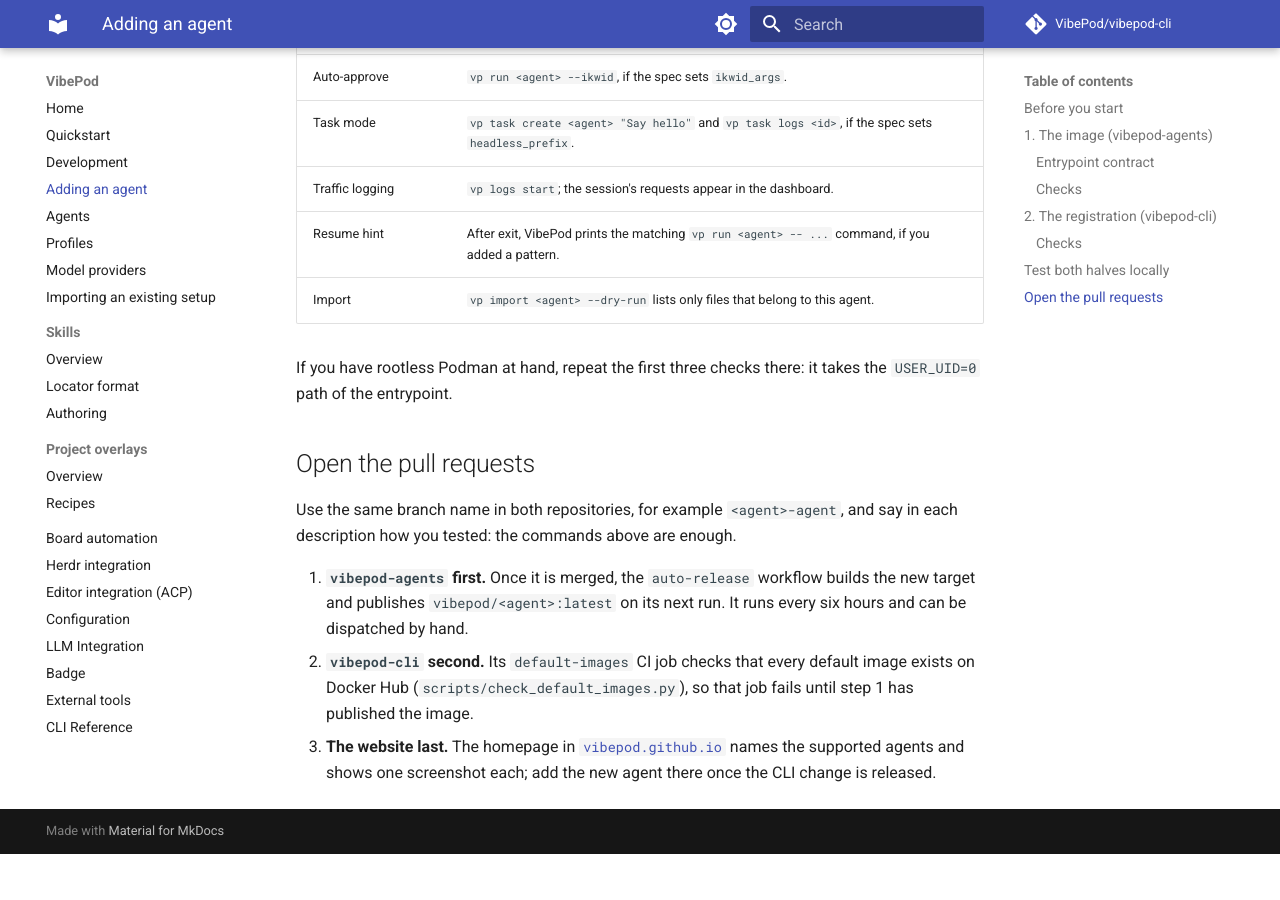
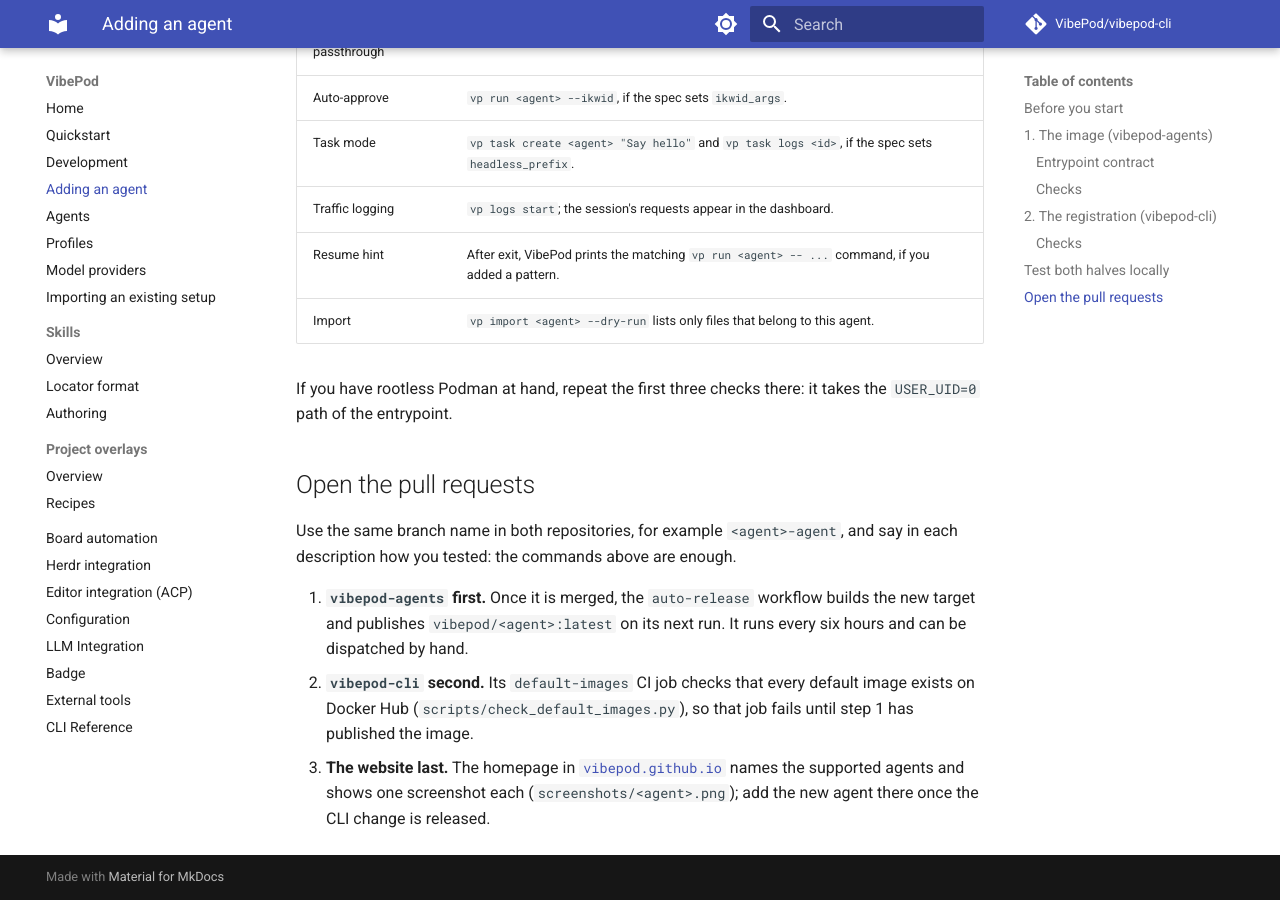
Before and after one commit to VibePod/vibepod-cli, an MkDocs documentation site: the page built from docs/adding-an-agent.md, in a window 1280 px wide and 900 px high, scrolled down 4331 px. Built offline with MkDocs 1.6.1 and Material for MkDocs 9.7.7, drawn with Linux system fonts in a browser that asks for light colours; comment, search, counter and statistics services are not loaded; before the commit the page ends 5185 px from its top, so only the background shows below that; some of the changed text lies outside the part shown.

Commit message:
Mention the agent screenshot in the adding an agent guide

```diff
--- a/docs/adding-an-agent.md
+++ b/docs/adding-an-agent.md
@@ -91,7 +91,7 @@
 | `src/vibepod/core/resume.py` | The resume-hint pattern, if the agent prints one. |
 | `src/vibepod/core/agent_import.py` | `IMPORT_SPECS` and `AGENT_ROOTS`: which host files `vp import` copies and where they land inside the mount. |
 | `tests/` | The agent's cases in `test_agents.py`, `test_cli.py`, `test_constants.py`, `test_config.py`, `test_run.py`, `test_task_cmd.py`, `test_resume.py` and `test_agent_import.py`. |
-| `docs/`, `README.md` | Every agent table and list, a section under [Individual agents](agents/index.md#individual-agents), and the tables in [Importing an existing setup](import.md). |
+| `docs/`, `README.md` | Every agent table and list, a section under [Individual agents](agents/index.md#individual-agents), and the tables in [Importing an existing setup](import.md). A screenshot of the agent running under `vp run`, saved as `docs/assets/<agent>.png`, goes into that section and into the README gallery. |
 
 `grep -rn qwen README.md docs src tests` lists every place an agent appears,
 which makes a complete checklist for the new one.
@@ -163,5 +163,6 @@
    that job fails until step 1 has published the image.
 3. **The website last.** The homepage in
    [`vibepod.github.io`](https://github.com/VibePod/vibepod.github.io) names
-   the supported agents and shows one screenshot each; add the new agent
-   there once the CLI change is released.
+   the supported agents and shows one screenshot each
+   (`screenshots/<agent>.png`); add the new agent there once the CLI change
+   is released.
```
